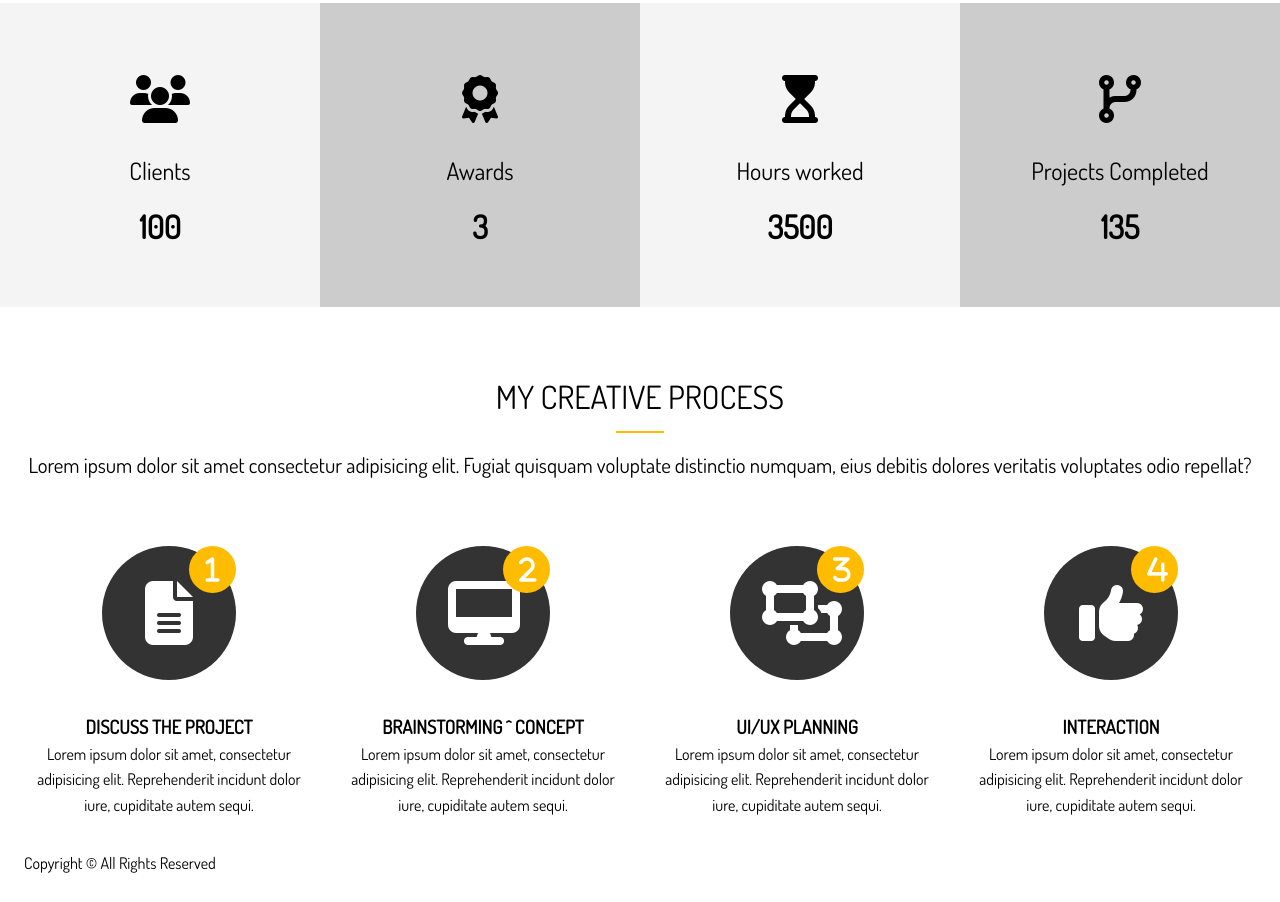
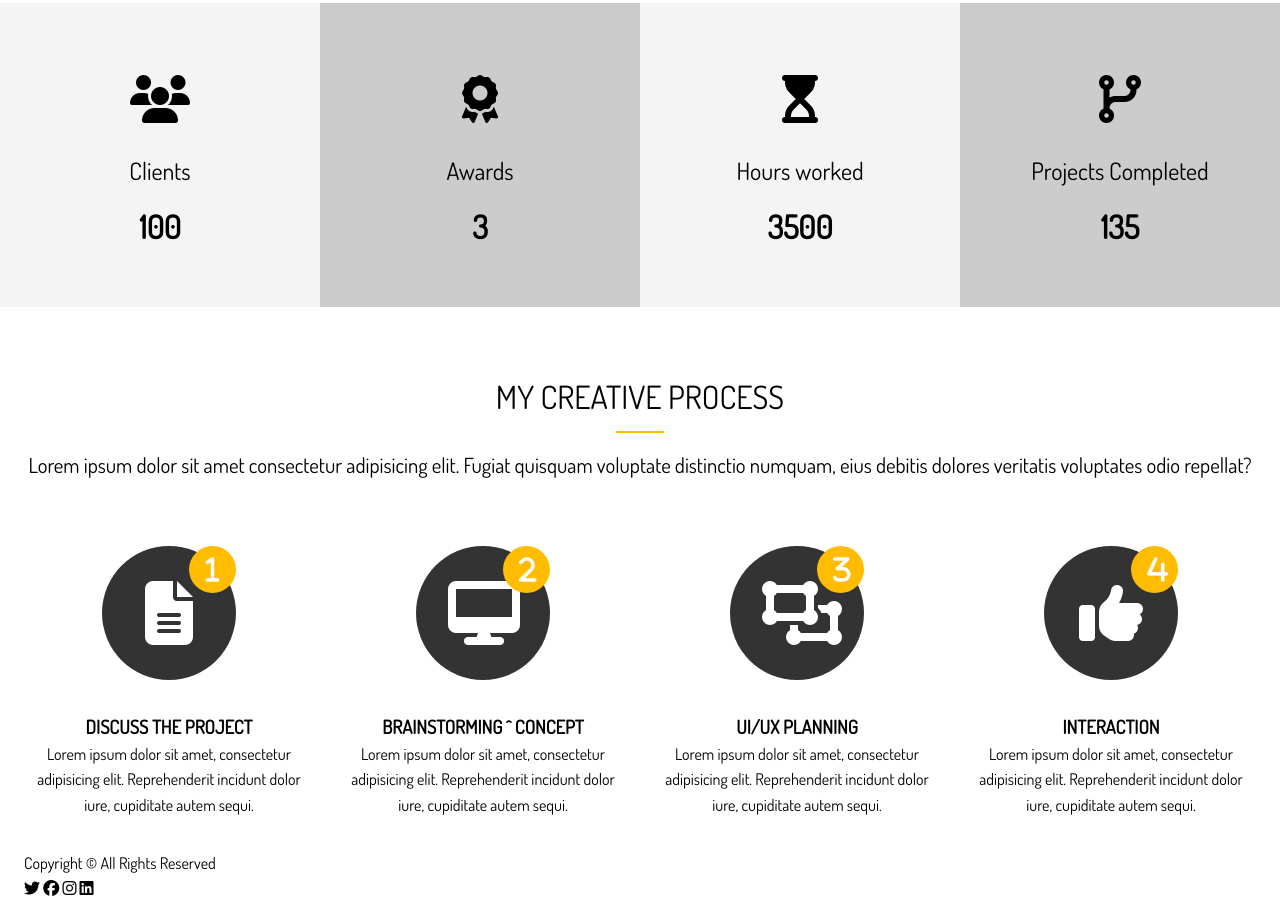
Before and after one commit to kratis9/sass-site-1, a website: page dist/index.html in a window 1280 px wide. Shown: the part 1255-2157 px from the top of the page. Before the commit the page ends 2131 px from the top, so only its background shows below. Drawn offline with Linux system fonts and the light colour scheme.

Commit message:
create icons in footer

```diff
--- a/dist/index.html
+++ b/dist/index.html
@@ -193,6 +193,12 @@
     <footer id="main-footer">
       <div class="footer-content container">
         <p>Copyright &copy; All Rights Reserved</p>
+        <div class="social">
+          <i class="fab fa-twitter"></i>
+          <i class="fab fa-facebook"></i>
+          <i class="fab fa-instagram"></i>
+          <i class="fab fa-linkedin"></i>
+        </div>
       </div>
     </footer>
 
```
